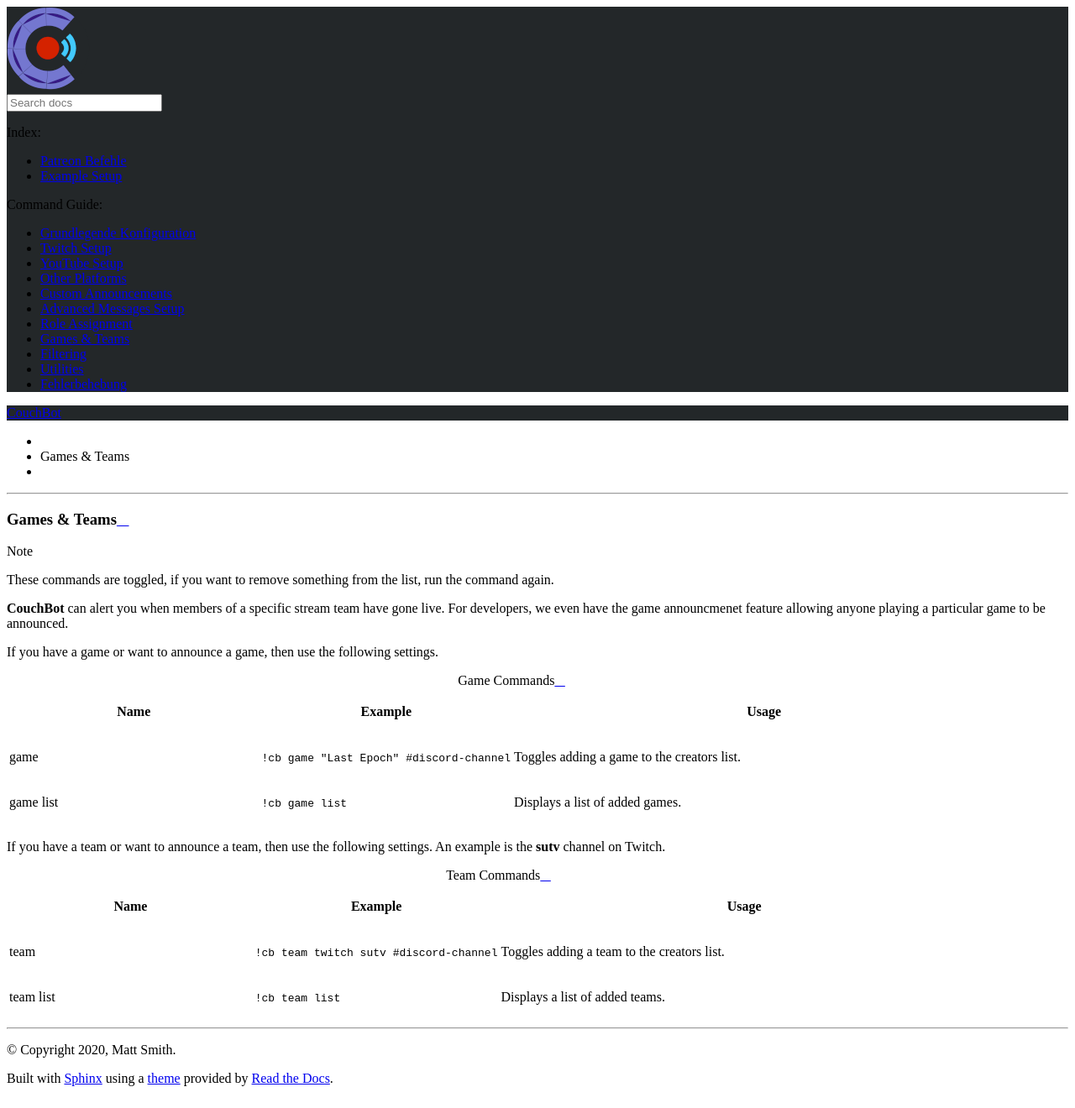
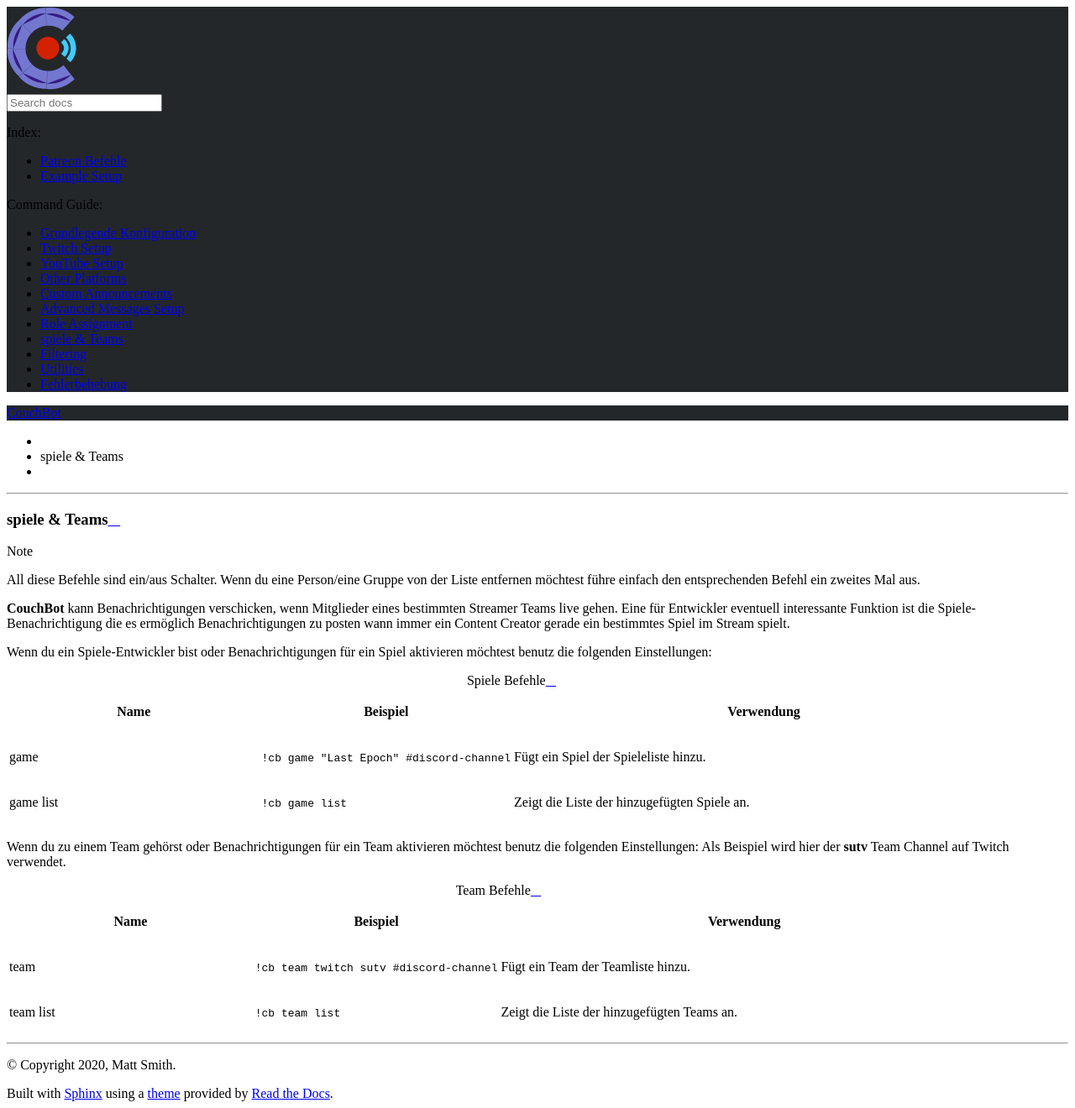
Before and after one commit to MTDCodes/CouchBot.Docs.German, a Sphinx documentation site: the page built from docs/gameteam.rst, in a window 1280 px wide. Shown: the whole page at 84% size. Built offline with Sphinx 7.4.7 and the Read the Docs theme 2.0.0, drawn with Linux system fonts in a browser that asks for light colours.

Commit message:
Update gameteam.rst

```diff
--- a/docs/gameteam.rst
+++ b/docs/gameteam.rst
@@ -1,43 +1,43 @@
 .. _gameteam:
 
-=============
-Games & Teams
-=============
+==============
+spiele & Teams
+==============
 
-.. note:: These commands are toggled, if you want to remove something from the list, run the command again.
+.. note:: All diese Befehle sind ein/aus Schalter. Wenn du eine Person/eine Gruppe von der Liste entfernen möchtest führe einfach den entsprechenden Befehl ein zweites Mal aus.
 
-**CouchBot** can alert you when members of a specific stream team have gone live. For developers, we even have the game announcmenet feature allowing
-anyone playing a particular game to be announced.
+**CouchBot** kann Benachrichtigungen verschicken, wenn Mitglieder eines bestimmten Streamer Teams live gehen. Eine für Entwickler eventuell interessante Funktion ist die Spiele-Benachrichtigung die es ermöglich Benachrichtigungen zu posten wann immer ein Content Creator gerade ein bestimmtes Spiel im Stream spielt.
 
-If you have a game or want to announce a game, then use the following settings.
+Wenn du ein Spiele-Entwickler bist oder Benachrichtigungen für ein Spiel aktivieren möchtest benutz die folgenden Einstellungen:
 
-.. list-table:: Game Commands
+.. list-table:: Spiele Befehle
    :widths: 25 25 50
    :header-rows: 1
 
    * - Name
-     - Example
-     - Usage
+     - Beispiel
+     - Verwendung
    * - game
      - ``!cb game "Last Epoch" #discord-channel``
-     - Toggles adding a game to the creators list.
+     - Fügt ein Spiel der Spieleliste hinzu.
    * - game list
      - ``!cb game list``
-     - Displays a list of added games.
+     - Zeigt die Liste der hinzugefügten Spiele an.
 
-If you have a team or want to announce a team, then use the following settings.
-An example is the **sutv** channel on Twitch.
 
-.. list-table:: Team Commands
+Wenn du zu einem Team gehörst oder Benachrichtigungen für ein Team aktivieren möchtest benutz die folgenden Einstellungen:
+Als Beispiel wird hier der **sutv** Team Channel auf Twitch verwendet.
+
+.. list-table:: Team Befehle
    :widths: 25 25 50
    :header-rows: 1
 
    * - Name
-     - Example
-     - Usage
+     - Beispiel
+     - Verwendung
    * - team
      - ``!cb team twitch sutv #discord-channel``
-     - Toggles adding a team to the creators list.
+     - Fügt ein Team der Teamliste hinzu.
    * - team list
      - ``!cb team list``
-     - Displays a list of added teams.
+     - Zeigt die Liste der hinzugefügten Teams an.
```
